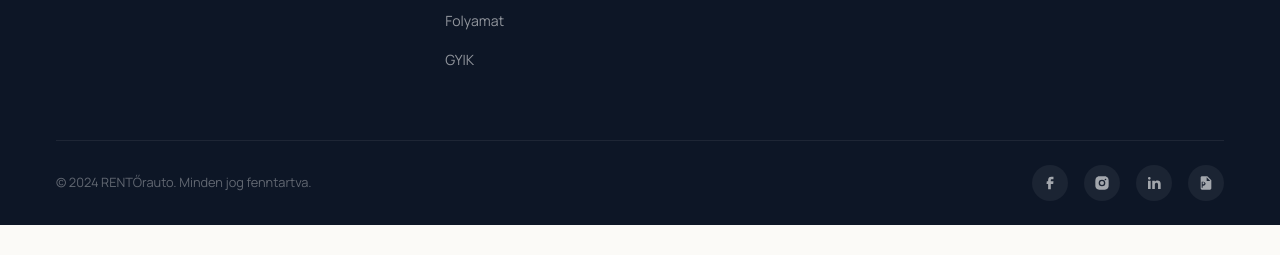
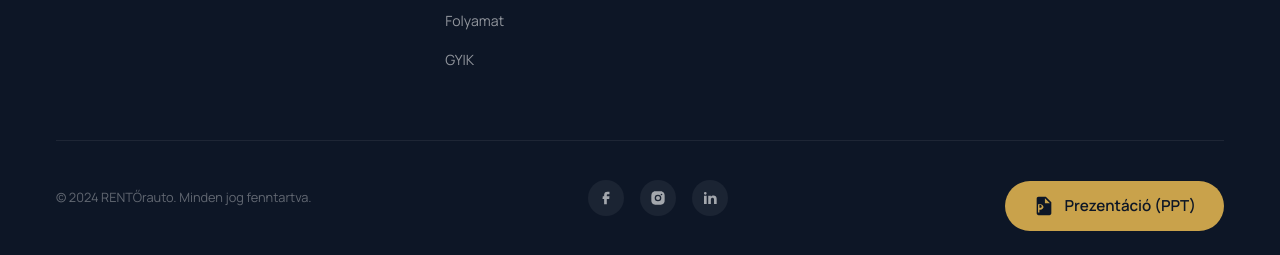
Before and after one commit to omniflowstack-design/rentorauto, a plain HTML site: page index.html in a window 1280 px wide. Shown: the part 7263-7518 px from the top of the page. Before the commit the page ends 7488 px from the top, so only its background shows below. Drawn offline with nearby package versions, Linux system fonts and the light colour scheme.

Commit message:
Make PPT button large and prominent in footer
Move PPT link out of small social icons into its own big gold
button with text label "Prezentáció (PPT)" so it's easy to find.

Co-Authored-By: Claude Opus 4.6 <noreply@anthropic.com>

```diff
--- a/index.html
+++ b/index.html
@@ -788,6 +788,8 @@ h3{font-size:clamp(1.3rem, 2vw + .3rem, 1.8rem)}
   display:flex;
   justify-content:space-between;
   align-items:center;
+  flex-wrap:wrap;
+  gap:12px;
 }
 .footer-copyright{ font-size:.8rem; color:rgba(255,255,255,.35) }
 
@@ -806,6 +808,26 @@ h3{font-size:clamp(1.3rem, 2vw + .3rem, 1.8rem)}
   color:rgba(255,255,255,.6);
 }
 .footer-socials a:hover svg{ color:var(--navy-900) }
+
+.footer-ppt-btn{
+  display:inline-flex;
+  align-items:center;
+  gap:10px;
+  padding:12px 28px;
+  border-radius:50px;
+  background:var(--gold);
+  color:var(--navy-900);
+  font-family:var(--font-body);
+  font-weight:600;
+  font-size:.95rem;
+  transition:var(--transition);
+  margin-top:16px;
+}
+.footer-ppt-btn:hover{
+  background:var(--gold-light);
+  transform:translateY(-2px);
+}
+.footer-ppt-btn svg{ flex-shrink:0 }
 
 
 /* --- reszponzív --- */
@@ -1312,10 +1334,11 @@ h3{font-size:clamp(1.3rem, 2vw + .3rem, 1.8rem)}
         <a href="#" aria-label="LinkedIn">
           <svg xmlns="http://www.w3.org/2000/svg" width="16" height="16" fill="currentColor" viewBox="0 0 24 24"><path d="M6.94 5a2 2 0 1 1-4-.002 2 2 0 0 1 4 .002ZM7 8.48H3V21h4V8.48Zm6.32 0H9.34V21h3.94v-6.57c0-3.66 4.77-4 4.77 0V21H22v-7.93c0-6.17-7.06-5.94-8.72-2.91l.04-1.68Z"/></svg>
         </a>
-        <a href="https://gdfhu-my.sharepoint.com/:p:/g/personal/d9x332_neptun_gde_hu/IQADBZjFDXKxQrvfa8piD2tyAaFebNI87pDFzQw2IJQEs8E?e=k24Ru2" target="_blank" rel="noopener" aria-label="Prezentáció" title="PPT Prezentáció">
-          <svg xmlns="http://www.w3.org/2000/svg" width="16" height="16" fill="currentColor" viewBox="0 0 24 24"><path d="M13 9V3.5L18.5 9M6 2c-1.11 0-2 .89-2 2v16c0 1.11.89 2 2 2h12c1.11 0 2-.89 2-2V8l-6-6H6Zm5.5 10.5c0 1.93-1.57 3.5-3.5 3.5H7v3H5.5v-9H8c1.93 0 3.5 1.57 3.5 3.5v-1Zm-2 0c0-.83-.67-1.5-1.5-1.5H7v3h1c.83 0 1.5-.67 1.5-1.5v-1Z"/></svg>
-        </a>
       </div>
+      <a href="https://gdfhu-my.sharepoint.com/:p:/g/personal/d9x332_neptun_gde_hu/IQADBZjFDXKxQrvfa8piD2tyAaFebNI87pDFzQw2IJQEs8E?e=k24Ru2" target="_blank" rel="noopener" class="footer-ppt-btn">
+        <svg xmlns="http://www.w3.org/2000/svg" width="22" height="22" fill="currentColor" viewBox="0 0 24 24"><path d="M13 9V3.5L18.5 9M6 2c-1.11 0-2 .89-2 2v16c0 1.11.89 2 2 2h12c1.11 0 2-.89 2-2V8l-6-6H6Zm5.5 10.5c0 1.93-1.57 3.5-3.5 3.5H7v3H5.5v-9H8c1.93 0 3.5 1.57 3.5 3.5v-1Zm-2 0c0-.83-.67-1.5-1.5-1.5H7v3h1c.83 0 1.5-.67 1.5-1.5v-1Z"/></svg>
+        Prezentáció (PPT)
+      </a>
     </div>
   </div>
 </footer>
```
